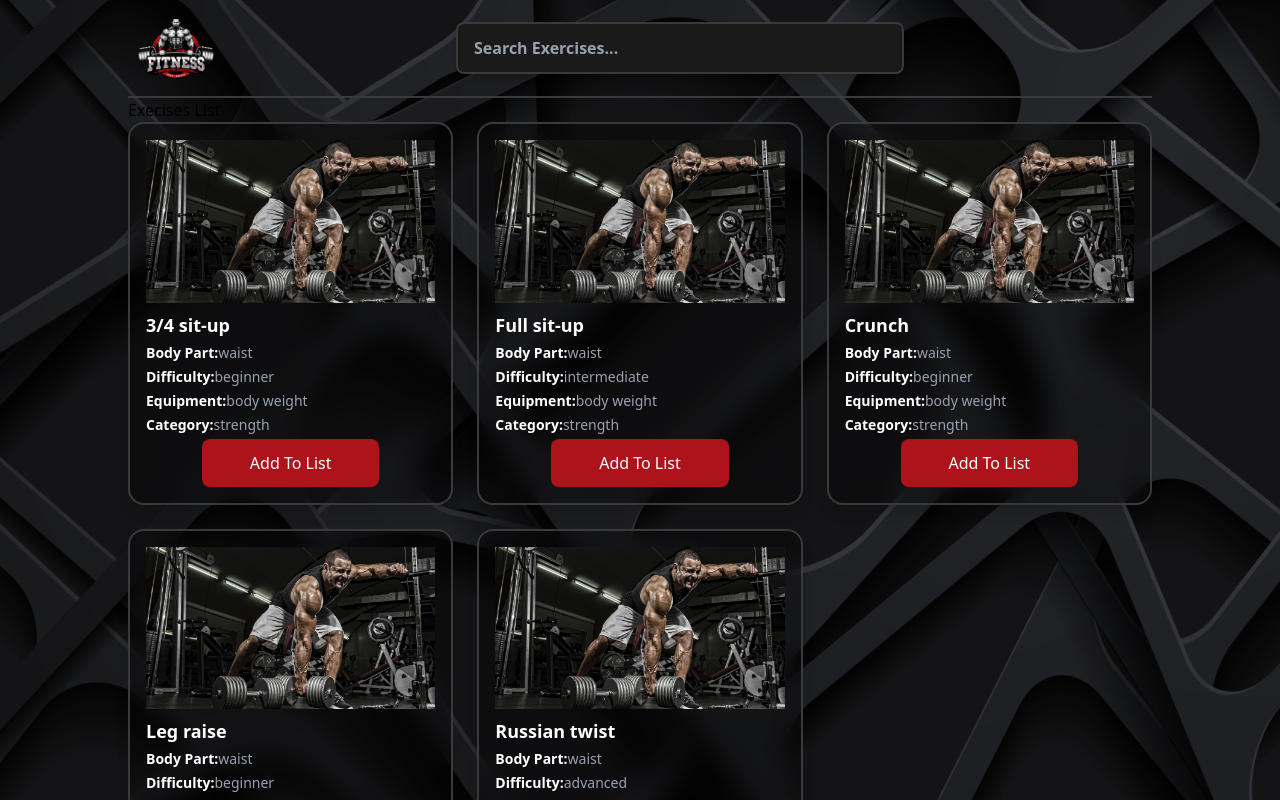
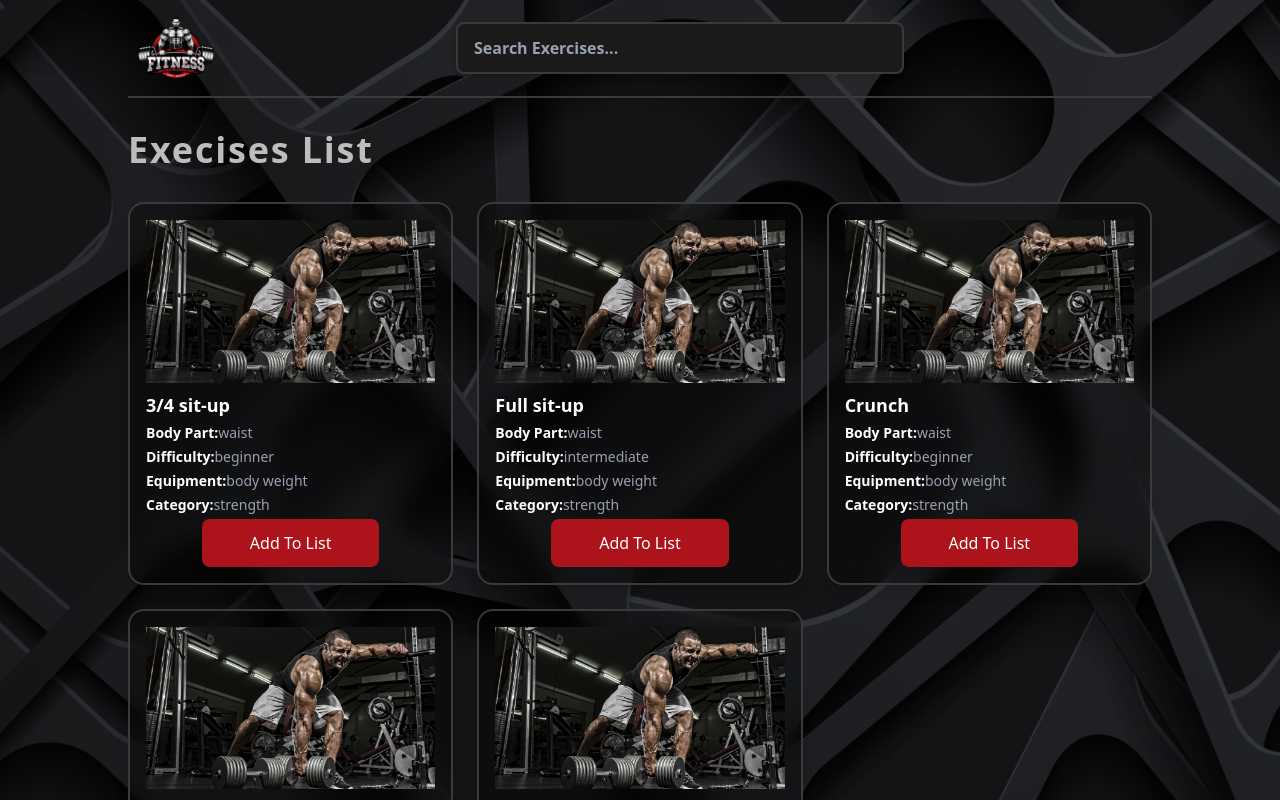
Before and after one commit to Tomo233/gym-app, a React (Vite) app: page / in a window 1280 px wide. Shown: the top 800 px of the page. Built offline with nearby package versions, Linux system fonts and the light colour scheme; some icons are missing.

Commit message:
Create reusable heading component

```diff
--- /dev/null
+++ b/src/components/Heading.tsx
@@ -0,0 +1,11 @@
+import type { ReactNode } from "react";
+
+function Heading({ children }: { children: ReactNode }) {
+  return (
+    <h1 className="text-4xl text-[#bebdbd] font-semibold -tracking-tighter my-8">
+      {children}
+    </h1>
+  );
+}
+
+export default Heading;
--- a/src/pages/BookmarkedPage.tsx
+++ b/src/pages/BookmarkedPage.tsx
@@ -1,9 +1,10 @@
+import Heading from "../components/Heading";
 import BookmarkedList from "../features/bookmarked/BookmarkedList";
 
 function BookmarkedPage() {
   return (
     <>
-      <h1>Bookmarked List</h1>
+      <Heading>Bookmarked List</Heading>
       <BookmarkedList />
     </>
   );
--- a/src/pages/HomePage.tsx
+++ b/src/pages/HomePage.tsx
@@ -1,9 +1,10 @@
+import Heading from "../components/Heading";
 import ExercisesList from "../features/exercises/ExercisesList";
 
 function HomePage() {
   return (
     <div>
-      <h1>Execises List</h1>
+      <Heading>Execises List</Heading>
       <ExercisesList />
     </div>
   );
```
